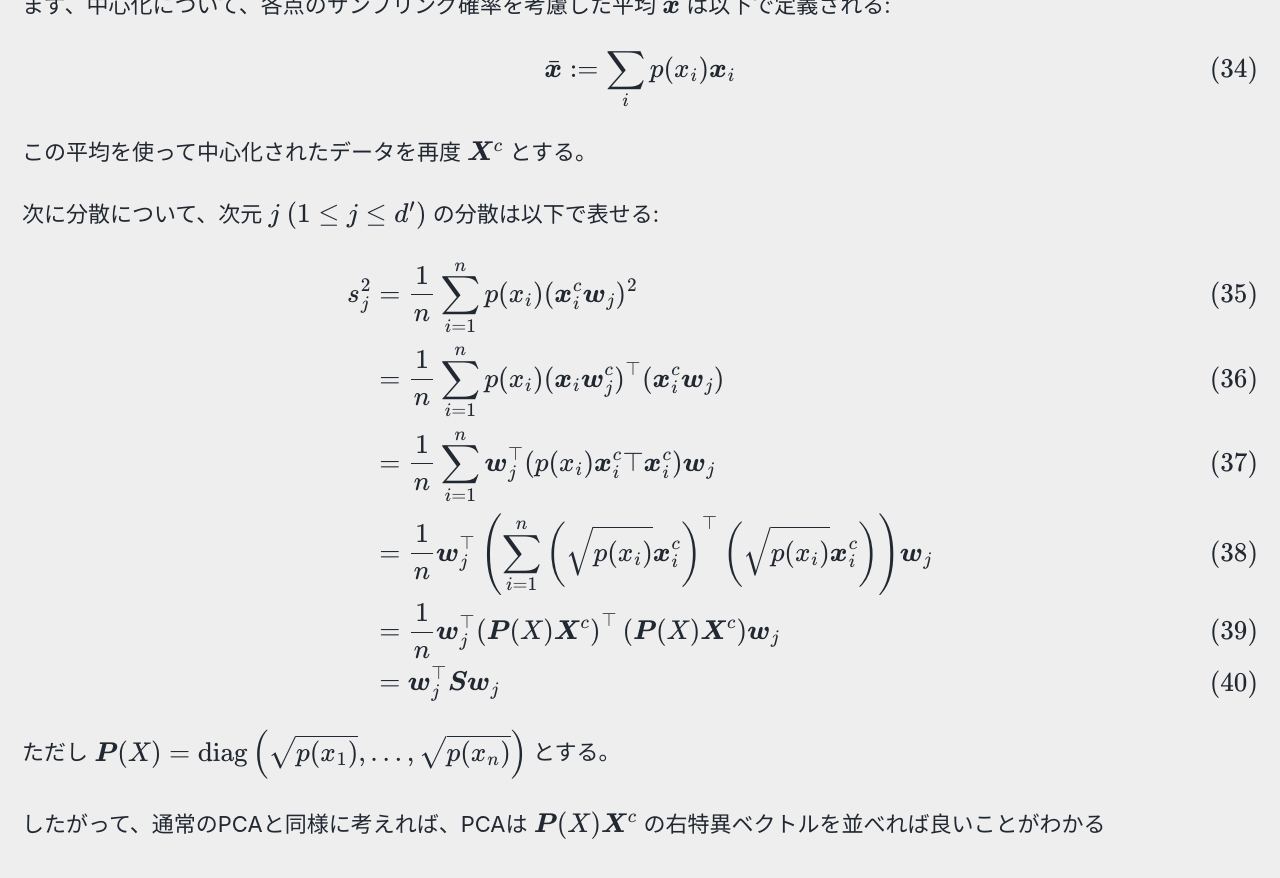
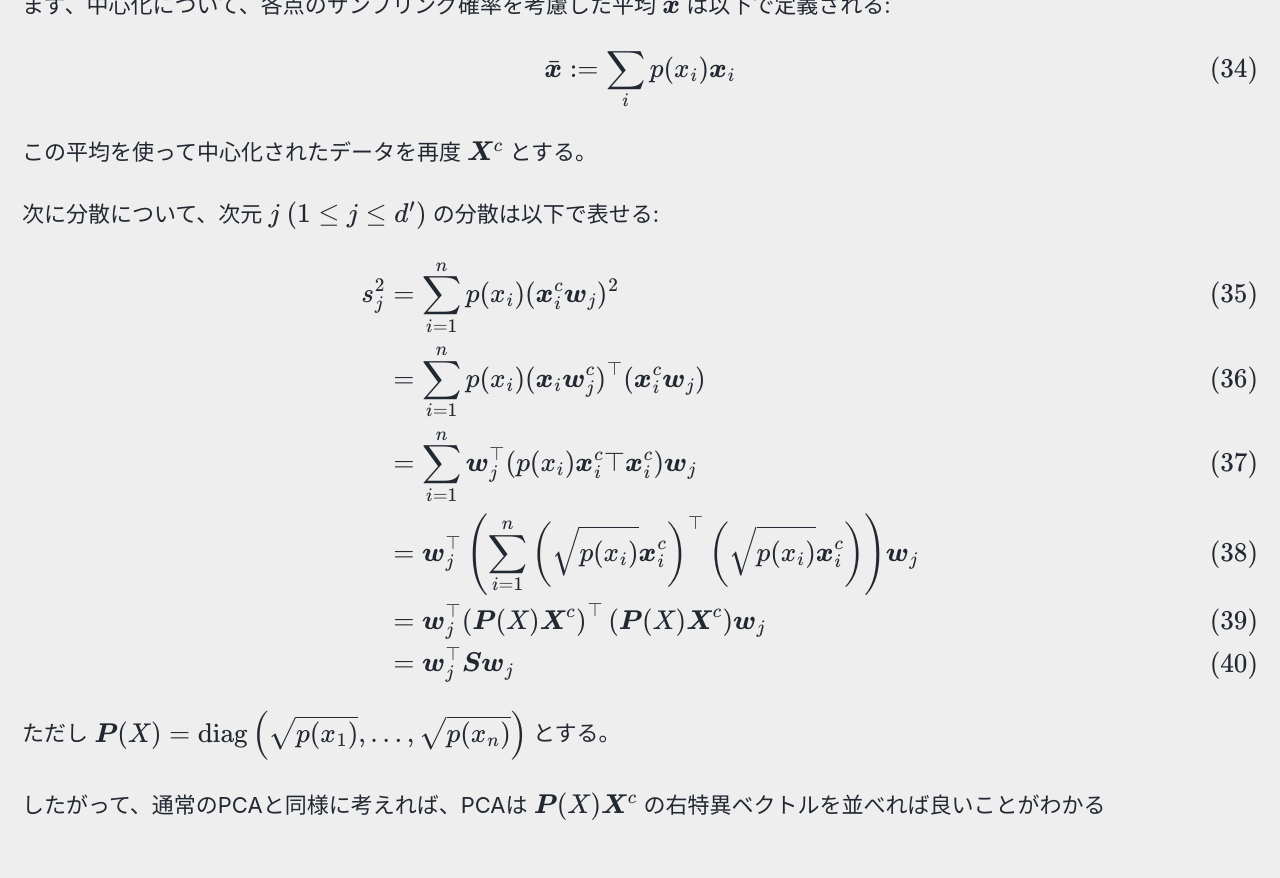
Before and after one commit to gokamoda/gokamoda.github.io, a Jekyll site: the page built from collections/_notes/pca.md, in a window 1280 px wide and 900 px high, scrolled down 5223 px. Shown: the top 878 px of the window. Built offline with Jekyll 4.4.1, drawn with Linux system fonts in a browser that asks for light colours; cached includes are drawn as plain includes; some web fonts are replaced; formulas are drawn with MathJax 3.

Commit message:
edit misprint

```diff
--- a/collections/_notes/pca.md
+++ b/collections/_notes/pca.md
@@ -257,11 +257,11 @@ $$
 $$
 \begin{align}
 s_j^2
-&= \frac{1}{n}\sum_{i=1}^{n}p(x_i)(\bm{x}_i^c \bm{w}_j)^2 \\
-&= \frac{1}{n}\sum_{i=1}^{n}p(x_i)(\bm{x}_i\bm{w}_j^c)^\top (\bm{x}_i^c \bm{w}_j) \\
-&= \frac{1}{n}\sum_{i=1}^{n}\bm{w}_j^\top(p(x_i)\bm{x}_i^c\top\bm{x}_i^c)\bm{w}_j \\
-&= \frac{1}{n}\bm{w}_j^\top \left(\sum_{i=1}^{n}\left(\sqrt{p(x_i)}\bm{x}_i^c\right)^\top\left(\sqrt{p(x_i)}\bm{x}_i^c\right)\right) \bm{w}_j \\
-&= \frac{1}{n}\bm{w}_j^\top \left(\bm{P}(X) \bm{X}^c \right)^\top\left(\bm{P}(X) \bm{X}^c \right)\bm{w}_j \\
+&= \sum_{i=1}^{n}p(x_i)(\bm{x}_i^c \bm{w}_j)^2 \\
+&= \sum_{i=1}^{n}p(x_i)(\bm{x}_i\bm{w}_j^c)^\top (\bm{x}_i^c \bm{w}_j) \\
+&= \sum_{i=1}^{n}\bm{w}_j^\top(p(x_i)\bm{x}_i^c\top\bm{x}_i^c)\bm{w}_j \\
+&= \bm{w}_j^\top \left(\sum_{i=1}^{n}\left(\sqrt{p(x_i)}\bm{x}_i^c\right)^\top\left(\sqrt{p(x_i)}\bm{x}_i^c\right)\right) \bm{w}_j \\
+&= \bm{w}_j^\top \left(\bm{P}(X) \bm{X}^c \right)^\top\left(\bm{P}(X) \bm{X}^c \right)\bm{w}_j \\
 &= \bm{w}_j^\top \bm{S} \bm{w}_j
 \end{align}
 $$
```
